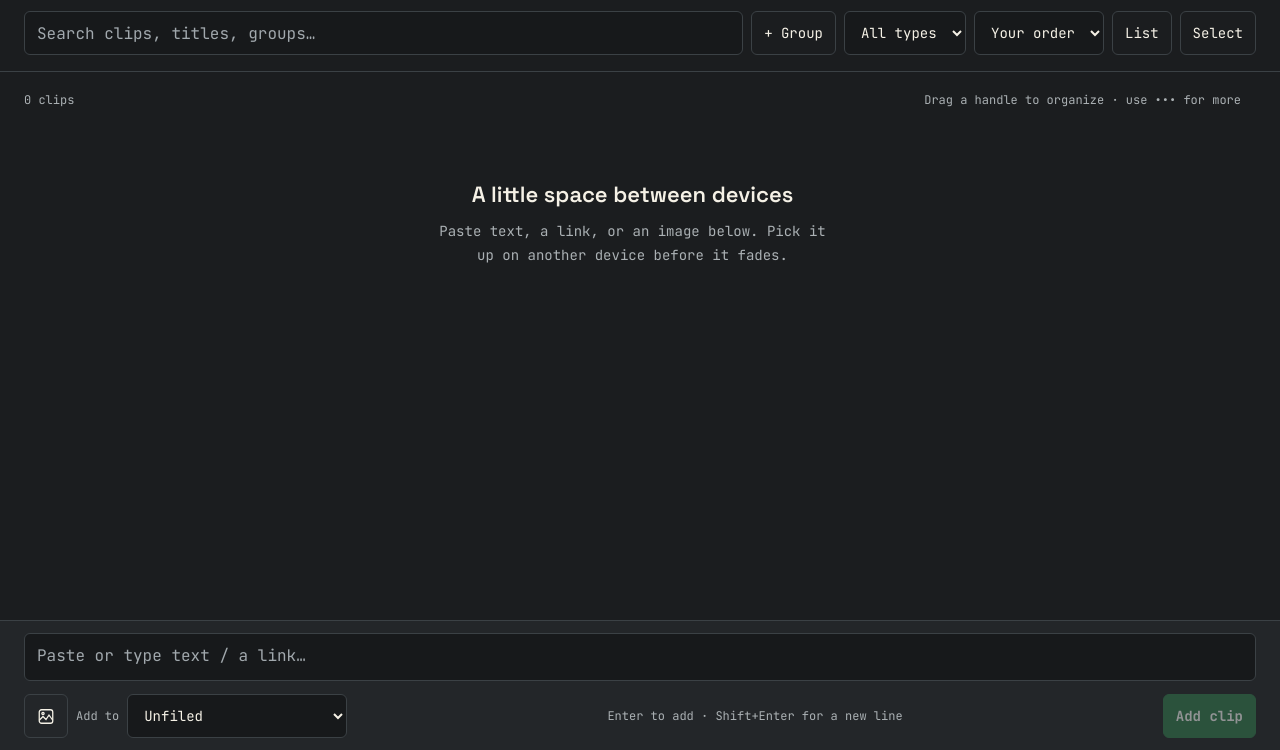
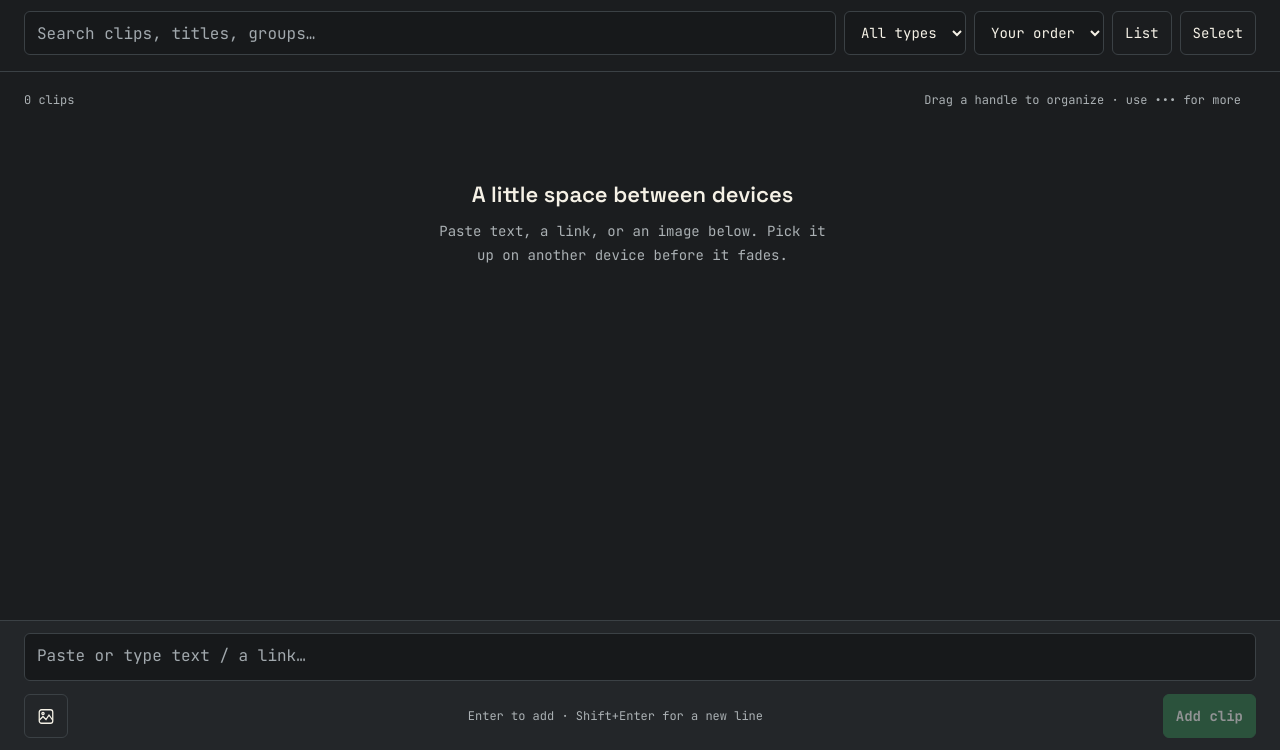
Before and after one commit to 0xtrvkc/Fade-self-erasing-clipboard, a plain HTML site: page index.html in a window 1280 px wide. Shown: the part 50-800 px from the top of the page. Drawn offline with Linux system fonts and the light colour scheme; no server answers.

Commit message:
Update index.html

```diff
--- a/index.html
+++ b/index.html
@@ -34,7 +34,7 @@
     </div>
     <div class="toolbar" aria-label="Clipboard controls">
       <label class="search"><span class="sr-only">Search clips</span><input id="clipsSearch" type="search" placeholder="Search clips, titles, groups…" autocomplete="off"></label>
-      <button class="new-group" id="clipsNewGroup" type="button">+ Group</button>
+      <button class="new-group" id="clipsNewGroup" type="button" hidden>+ Group</button>
       <select id="clipsType" aria-label="Filter by content type"><option value="all">All types</option><option value="text">Text</option><option value="link">Links</option><option value="image">Images</option></select>
       <select id="clipsSort" aria-label="Sort clips"><option value="manual">Your order</option><option value="newest">Newest</option><option value="oldest">Oldest</option></select>
       <button class="view-toggle" id="clipsLayout" type="button" aria-label="Use list layout">List</button>
@@ -60,7 +60,7 @@
     <div class="composer-row">
       <button class="image-button" id="clipsImage" type="button" aria-label="Add image" title="Add image"><svg viewBox="0 0 24 24" fill="none" stroke="currentColor" stroke-width="1.7" aria-hidden="true"><rect x="3" y="3" width="18" height="18" rx="3"/><circle cx="8" cy="8" r="1.5"/><path d="m3 17 5-5 4 4 4-6 5 7"/></svg></button>
       <input id="clipsFile" type="file" accept="image/*" multiple hidden>
-      <label for="clipsDestination">Add to</label><select id="clipsDestination" aria-label="Group for new clips"><option value="">Unfiled</option></select>
+      <select id="clipsDestination" aria-label="Group for new clips" hidden><option value="">Unfiled</option></select>
       <span class="composer-hint">Enter to add · Shift+Enter for a new line</span>
       <button class="primary" id="clipsAdd" type="button" disabled>Add clip</button>
     </div>
```
